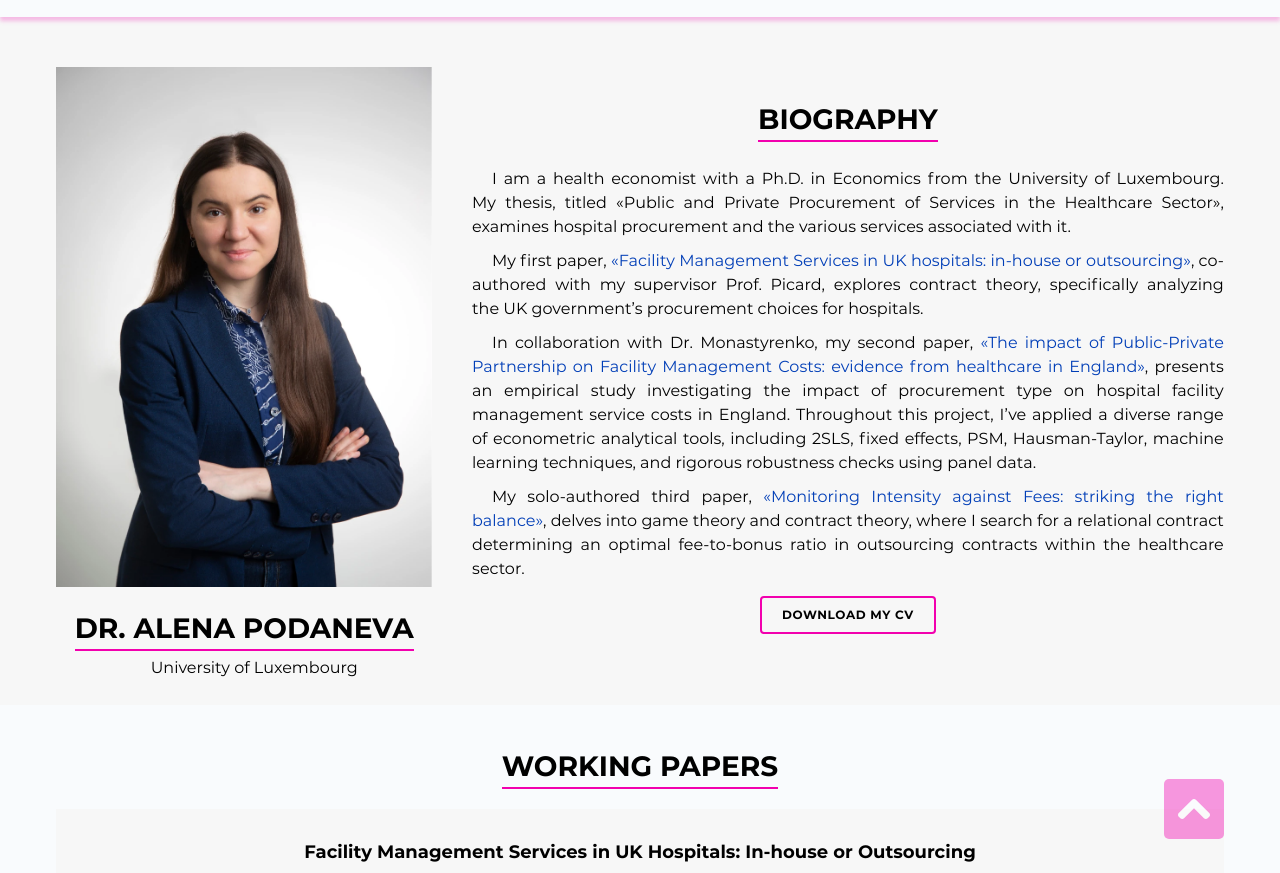
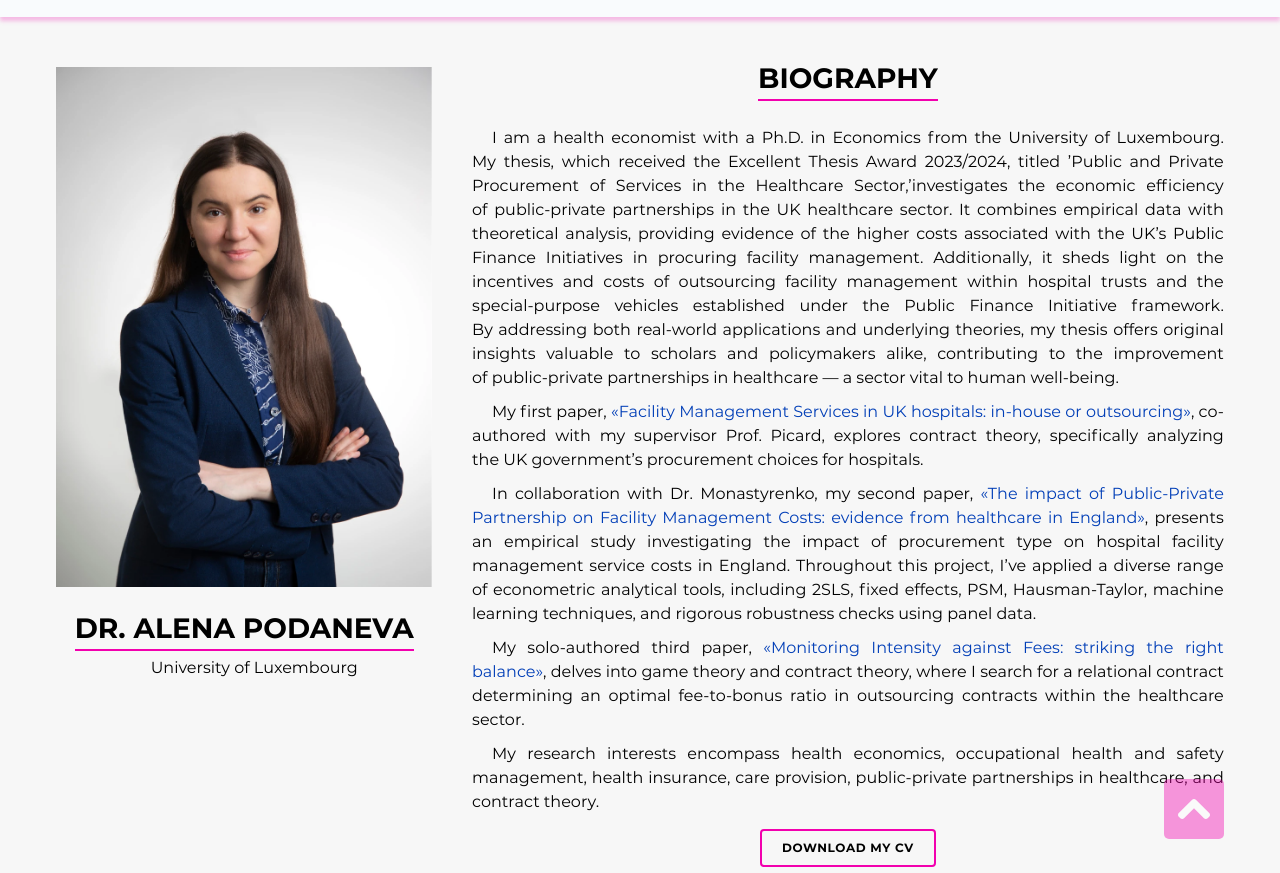
Before and after one commit to apodaneva/apodaneva.github.io, a website: page source/index.html in a window 1280 px wide. Shown: the part 61-934 px from the top of the page. Drawn offline with nearby package versions, Linux system fonts and the light colour scheme; files that its build step writes are made by us from their sources.

Commit message:
cv + biography

```diff
--- a/source/index.html
+++ b/source/index.html
@@ -87,10 +87,11 @@
         </div>
         <div class="about__biography">
           <h2>Biography</h2>
-          <p>I&nbsp;am a&nbsp;health economist with a&nbsp;Ph.D. in&nbsp;Economics from the University of&nbsp;Luxembourg. My&nbsp;thesis, titled &laquo;Public and Private Procurement of&nbsp;Services in&nbsp;the Healthcare Sector&raquo;, examines hospital procurement and the various services associated with&nbsp;it.</p>
+          <p>I&nbsp;am a&nbsp;health economist with a&nbsp;Ph.D. in&nbsp;Economics from the University of&nbsp;Luxembourg. My&nbsp;thesis, which received the Excellent Thesis Award 2023/2024, titled &rsquo;Public and Private Procurement of&nbsp;Services in&nbsp;the Healthcare Sector,&rsquo;investigates the economic efficiency of&nbsp;public-private partnerships in&nbsp;the&nbsp;UK healthcare sector. It&nbsp;combines empirical data with theoretical analysis, providing evidence of&nbsp;the higher costs associated with the UK&rsquo;s Public Finance Initiatives in&nbsp;procuring facility management. Additionally, it&nbsp;sheds light on&nbsp;the incentives and costs of&nbsp;outsourcing facility management within hospital trusts and the special-purpose vehicles established under the Public Finance Initiative framework. By&nbsp;addressing both real-world applications and underlying theories, my&nbsp;thesis offers original insights valuable to&nbsp;scholars and policymakers alike, contributing to&nbsp;the improvement of&nbsp;public-private partnerships in&nbsp;healthcare&nbsp;&mdash; a&nbsp;sector vital to&nbsp;human well-being.</p>
           <p>My&nbsp;first paper, <a href="#article1">&laquo;Facility Management Services in&nbsp;UK hospitals: in-house or&nbsp;outsourcing&raquo;</a>, co-authored with my&nbsp;supervisor Prof. Picard, explores contract theory, specifically analyzing the&nbsp;UK government&rsquo;s procurement choices for hospitals.</p>
           <p>In&nbsp;collaboration with Dr. Monastyrenko, my&nbsp;second paper, <a href="#article2"> &laquo;The impact of&nbsp;Public-Private Partnership on&nbsp;Facility Management Costs: evidence from healthcare in&nbsp;England&raquo;</a>, presents an&nbsp;empirical study investigating the impact of&nbsp;procurement type on&nbsp;hospital facility management service costs in&nbsp;England. Throughout this project, I&rsquo;ve applied a&nbsp;diverse range of&nbsp;econometric analytical tools, including 2SLS, fixed effects, PSM, Hausman-Taylor, machine learning techniques, and rigorous robustness checks using panel data.</p>
           <p>My&nbsp;solo-authored third paper, <a href="#article3">&laquo;Monitoring Intensity against Fees: striking the right balance&raquo;</a>, delves into game theory and contract theory, where&nbsp;I search for a&nbsp;relational contract determining an&nbsp;optimal fee-to-bonus ratio in&nbsp;outsourcing contracts within the healthcare sector.</p>
+          <p>My&nbsp;research interests encompass health economics, occupational health and safety management, health insurance, care provision, public-private partnerships in&nbsp;healthcare, and contract theory.</p>
           <a class="about__link btn" href="files/podaneva-alena-cv.pdf" download> Download my CV</a>
         </div>
       </div>
```
Also changed, not shown: build/css/style.css, build/css/style.min.css, build/img/alena-main.jpg, build/img/favicons/180.png, build/img/favicons/192.png, build/img/favicons/512.png, build/index.html, build/js/main.min.js, 4 other files.
